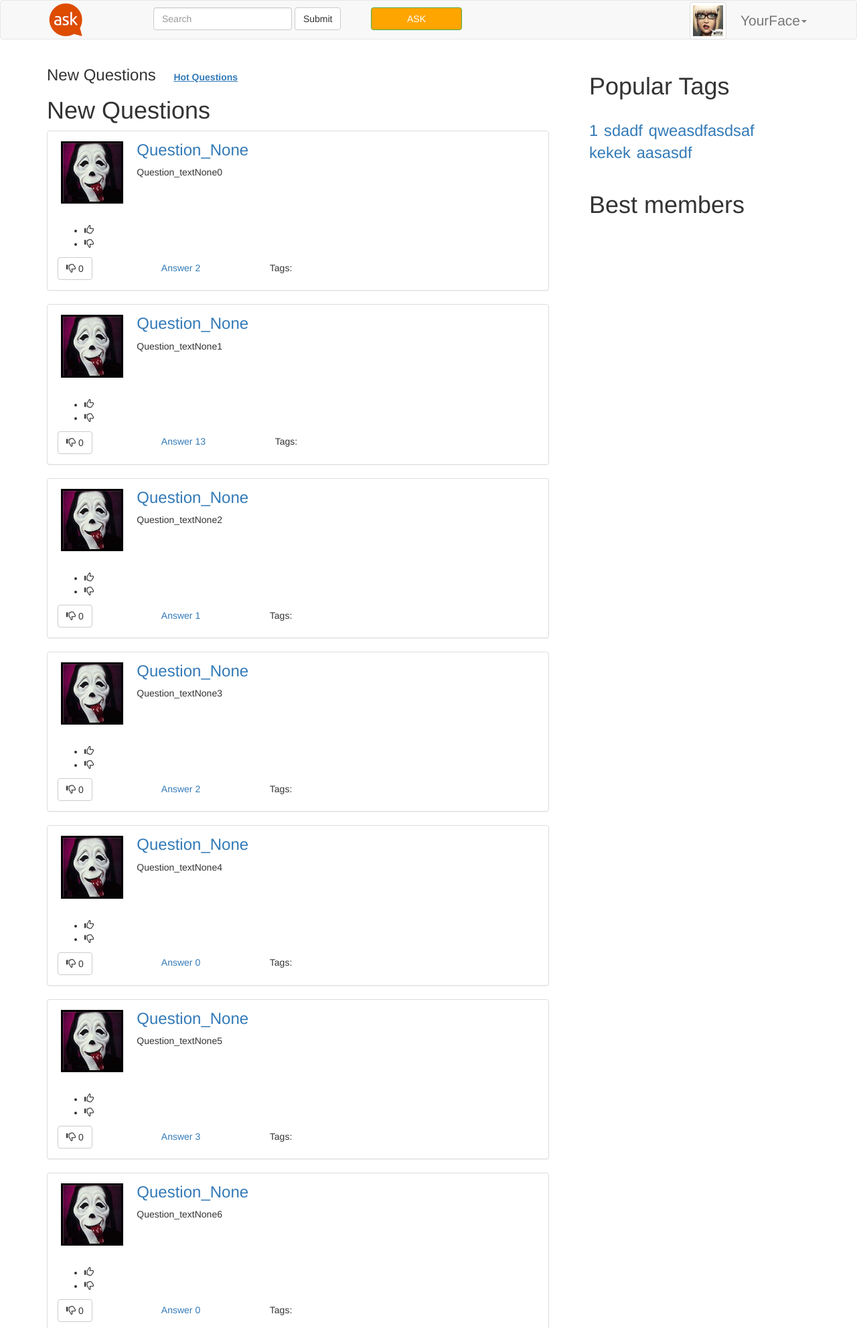
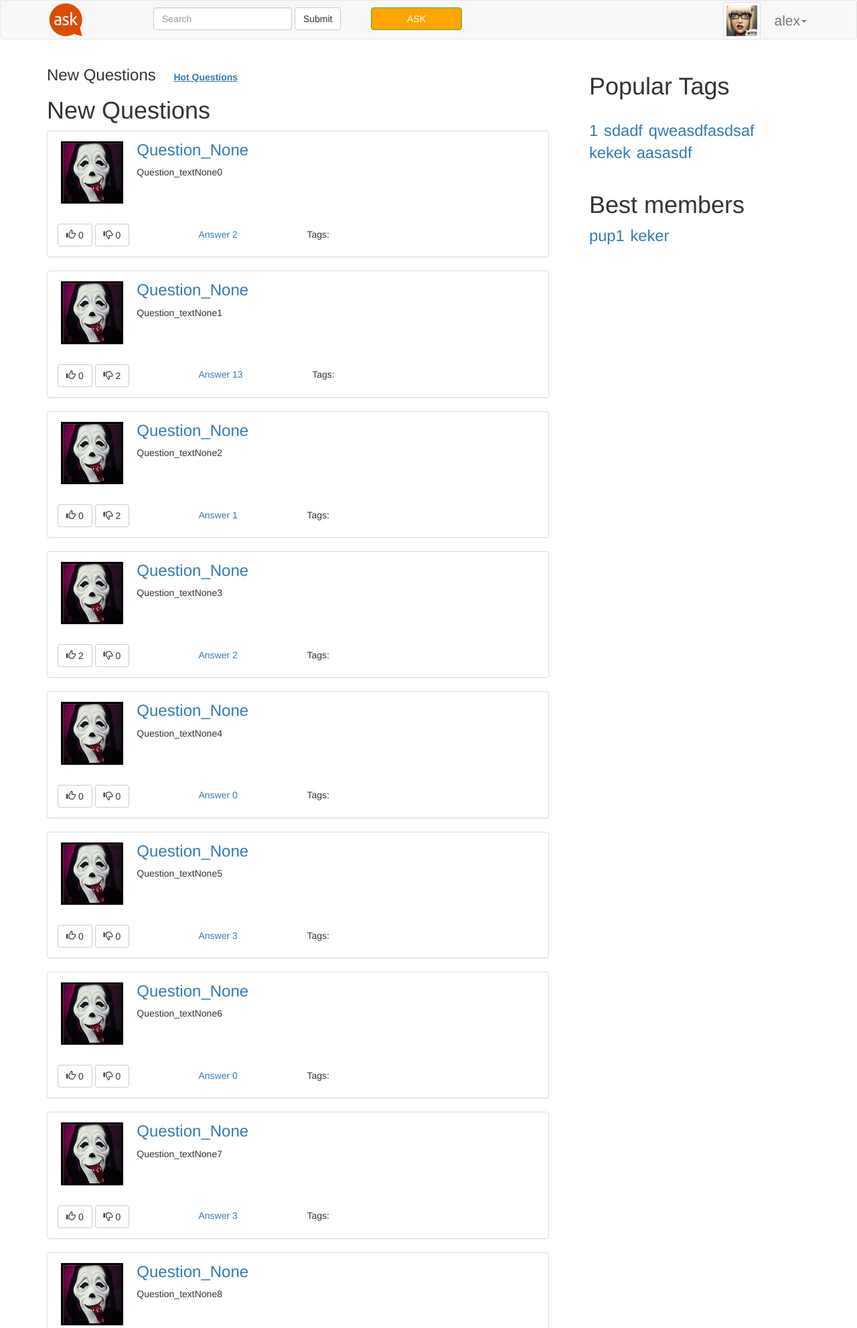
Before and after one commit to Alexander-Kuznetsov/AskKuznetsov, a Django app: page / in a window 1280 px wide. Shown: the top 1983 px of the page at 67% size. Run offline with Django 3.2, Linux system fonts and the light colour scheme; a user stored in the database is signed in; data comes from the database, SQL or seed files in the repository; both versions use the stored data as it was after the commit; parts of the project's set-up code (start-up, migrations or seed data) failed here and were passed over; some libraries are stand-ins or nearby versions.

Commit message:
add best members

```diff
--- a/ask_kuznetsov/ask_kuznetsov/forms.py
+++ b/ask_kuznetsov/ask_kuznetsov/forms.py
@@ -49,7 +49,7 @@ class ArticleAddForm(forms.Form):
                         raise forms.ValidationError(u'Error symbol in tag')
         return tags_list
 
-    def save(self):
+    def save(self, user):
         article = Question()
         article.title = self.cleaned_data['title']
         article.text = self.cleaned_data['text']
@@ -62,7 +62,7 @@ class ArticleAddForm(forms.Form):
         article.created_at = datetime.datetime.now()
         article.rating_like = 0
         article.rating_dislike = 0
-        article.author = Profile.objects.all()[1]
+        article.author = user
         article.save()
 
         for tag in tags_list:
--- a/ask_kuznetsov/ask_kuznetsov/models.py
+++ b/ask_kuznetsov/ask_kuznetsov/models.py
@@ -13,7 +13,7 @@ from django.contrib.contenttypes.fields import GenericRelation
 
 register = template.Library()
 
-GOOD_RATING = 10
+GOOD_RATING = 1
 
 
 class Profile(models.Model):
@@ -35,21 +35,23 @@ class QuestionManager(models.Manager):
 		return self.order_by('-created_at')
 
 
+
+
 class TagManager(models.Manager):
 	def get_or_create(self, title):
 		print(title)
 		try:
 			tag = self.get_by_title(title)
 		except:
-			print('##################################################')
-			print(title)
-			print('##################################################')
+			#print('##################################################')
+			#print(title)
+			#print('##################################################')
 			tag = self.create(title=title)
 		return tag
 
 	# searches using title
 	def get_by_title(self, title):
-		print(self.get(title=title))
+		#print(self.get(title=title))
 		return self.get(title=title)
 
 	def get_count_iniq(self):
@@ -68,7 +70,7 @@ class Tag(models.Model):
 
 	objects = TagManager()
 
-
+'''
 class QuestionManager(models.Manager):
     qs = None
 
@@ -82,7 +84,7 @@ class QuestionManager(models.Manager):
     def add_tags(self):
         self.qs.prefetch_related('tags')
         return self
-
+'''
 
 class LikeDislikeManager(models.Manager):
 	use_for_related_fields = True
@@ -90,10 +92,8 @@ class LikeDislikeManager(models.Manager):
 	def likes(self):
 		return self.get_queryset().filter(vote__gt=0)
 
-
 	def dislikes(self):
 		return self.get_queryset().filter(vote__lt=0)
-
 
 	def sum_rating(self):
 		return self.get_queryset().aggregate(Sum('vote')).get('vote__sum') or 0
@@ -153,6 +153,11 @@ class Question(models.Model):
 	def get_rating(self):
 		return self.rating_like - self.rating_dislike
 
+	def get_count_likes(self):
+		return LikeDislike.objects.likes().values('object_id').filter(object_id=self.id).count()
+
+	def get_count_dislikes(self):
+		return LikeDislike.objects.dislikes().values('object_id').filter(object_id=self.id).count()
 
 
 class Answer(models.Model):
--- a/ask_kuznetsov/ask_kuznetsov/urls.py
+++ b/ask_kuznetsov/ask_kuznetsov/urls.py
@@ -25,6 +25,9 @@ urlpatterns = [
     url(r'^article/(?P<pk>\d+)/like/$',
         login_required(views.VotesView.as_view(model=Question, vote_type=LikeDislike.LIKE)),
         name='article_like'),
+    url(r'^article/(?P<pk>\d+)/dislike/$',
+            login_required(views.VotesView.as_view(model=Question, vote_type=LikeDislike.DISLIKE)),
+            name='article_dislike'),
     url(r'^$', views.index_view, name='index'),
     url(r'^index', views.index_view, name='index'),
     #rl(r'^tag/kuznetsov/', 'ask_buevich.views.tag_john_view', name='tag_john'),
--- a/ask_kuznetsov/ask_kuznetsov/views.py
+++ b/ask_kuznetsov/ask_kuznetsov/views.py
@@ -14,22 +14,45 @@ from django.utils.decorators import method_decorator
 from . import forms
 from ask_kuznetsov.models import *
 
+from django.db.models import Count, Sum, F
+
 
 def index_view(request, *args, **kwargs):
     articles = Question.objects.all()
+    top_people = LikeDislike.objects.likes().values('user_id').annotate(count=Count('user_id')).order_by('count')
+
+    kwargs['top_people'] = [User.objects.get(id=top_man['user_id']) for top_man in top_people]
     kwargs['tags'] = Tag.objects.get_count_iniq()
+    #aa = LikeDislike.objects.values('object_id').annotate(count=Count('object_id')).order_by('count')
+    #likes = LikeDislike.objects.likes().values('object_id').filter(object_id=1).count()
+    #print(likes)
+    #dislikes = LikeDislike.objects.dislikes().values('object_id').annotate(count=Count('object_id'))
+
+    #qq = LikeDislike.objects.sum_rating().ge
+    #print(qq)
+    #articles = articles.filter().values()
+    #for article in articles:
+    #    article['rating'] = Question.objects.get(id=article['id']).get_count_likes() - Question.objects.get(id=article['id']).get_count_dislikes()
+
+    #    for like in likes:
+    #        article['rating_like'] = like['count'] if article['id'] == like['object_id'] else 0
+    #    for dislike in dislikes:
+    #        article['rating_dislike'] = dislike['count'] if article['id'] == dislike['object_id'] else 0
+
+
     return pagination(request, 'index.html', articles, 'articles', 10, *args, **kwargs)
 
 
 def hot_index_view(request, *args, **kwargs):
     articles = Question.objects.all()
     kwargs['tags'] = Tag.objects.get_count_iniq()
+
     return pagination(request, 'index.html', articles, 'articles', 10, *args, **kwargs)
 
 
-def tag_john_view(request, *args, **kwargs):
-    articles = []
-    return pagination(request, 'tag.html', articles, 'articles', 10, *args, **kwargs)
+#def tag_john_view(request, *args, **kwargs):
+#    articles = []
+#    return pagination(request, 'tag.html', articles, 'articles', 10, *args, **kwargs)
 
 '''
 
@@ -127,7 +150,7 @@ def pagination(request, html_page, objects, object_name, objects_count, *args, *
 
     kwargs[object_name] = objects
     kwargs['pagination_list'] = objects
-    print(kwargs)
+    #print(kwargs)
 
     return render(request, html_page, kwargs)
 
--- a/ask_kuznetsov/static/js/like_dislike.js
+++ b/ask_kuznetsov/static/js/like_dislike.js
@@ -44,6 +44,10 @@ function like()
     return false;
 }
 
+$(document).ready(function() {
+   // put Ajax here.
+});
+
 function dislike()
 {
     var dislike = $(this);
@@ -53,7 +57,7 @@ function dislike()
     var like = dislike.prev();
 
     $.ajax({
-        url : 'api' + type +"/" + pk + "/" + action + "/",
+        url : type +"/" + pk + "/" + action + "/",
         type : 'POST',
         data : { 'obj' : pk },
 
--- a/ask_kuznetsov/templates/Modules/article.html
+++ b/ask_kuznetsov/templates/Modules/article.html
@@ -12,19 +12,23 @@
 			</button>
 			</a>-->
 
-			<ul>
+			<!--<ul>
 				<li data-id="{{ article.id }}" data-type="article" data-action="like" title="like">
 					<span class="glyphicon glyphicon-thumbs-up"></span>
 					<span data-count="like">{{ like_obj.votes.rating_like.count }}</span>
-					{% csrf_token %}
 				</li>
-				<li data-id="{{ like_obj.id }}" data-type="article" data-action="dislike" title="dislike">
+				<li data-id="{{ article.id }}" data-type="article" data-action="dislike" title="dislike">
 					<span class="glyphicon glyphicon-thumbs-down"></span>
 					<span data-count="dislike">{{ like_obj.votes.dislikes.count }}</span>
 				</li>
-			</ul>
-			<button type="button" class="btn btn-default" aria-label="Left Align">
-				<span class="glyphicon glyphicon-thumbs-down" aria-hidden="true"></span> {{article.rating_dislike}}
+			</ul>-->
+			<button data-id="{{ article.id }}" data-type="article" data-action="like" title="like" type="button" class="btn btn-default" aria-label="Left Align">
+				<span class="glyphicon glyphicon-thumbs-up" aria-hidden="true"></span>
+				<span data-count="like">{{ article.get_count_likes }}</span>
+			</button>
+			<button data-id="{{ article.id }}" data-type="article" data-action="dislike" title="dislike" type="button" class="btn btn-default" aria-label="Left Align">
+				<span class="glyphicon glyphicon-thumbs-down" aria-hidden="true"></span>
+				<span data-count="dislike">{{ article.get_count_dislikes }}</span>
 			</button>
 		  </span>
         <span class="count-ansver">
--- a/ask_kuznetsov/templates/base.html
+++ b/ask_kuznetsov/templates/base.html
@@ -39,7 +39,7 @@
 			            <!-- Кпопка для авторизованных пользователей -->
 			            <ul class="nav navbar-nav navbar-right">
 			                <li class="dropdown">
-			                    <a href="#" class="dropdown-toggle" data-toggle="dropdown" role="button" aria-haspopup="true" aria-expanded="false">YourFace<span class="caret"></span></a>
+			                    <a href="#" class="dropdown-toggle" data-toggle="dropdown" role="button" aria-haspopup="true" aria-expanded="false">{{ user.username }}<span class="caret"></span></a>
 			                    <ul class="dropdown-menu">
 			                        <li><a href="{% url 'settings' %}">Settings</a></li>
 			                        <li><a href="{% url 'logout' %}">Log out</a></li>
@@ -83,13 +83,9 @@
 						<ul class="member-list">
 
 			            </ul>
-			            <!--<ul class="member-list">
-			                <li><a href="#">Mr.Freeman</a></li>
-			                <li><a href="#">Scary</a></li>
-			                <li><a href="#">Keker</a></li>
-			                <li><a href="#">V.Putin</a></li>
-			                <li><a href="#">Cheburechek</a></li>
-			            </ul>-->
+						{% for top_man in top_people %}
+							<li class="tags-list"><a href="#">{{ top_man.username }}</a></li>
+						{% endfor %}
 		            </div>
 		        </aside>
 		    </div>
```
Also changed, not shown: ask_kuznetsov/db.sqlite3, 4 other files.
